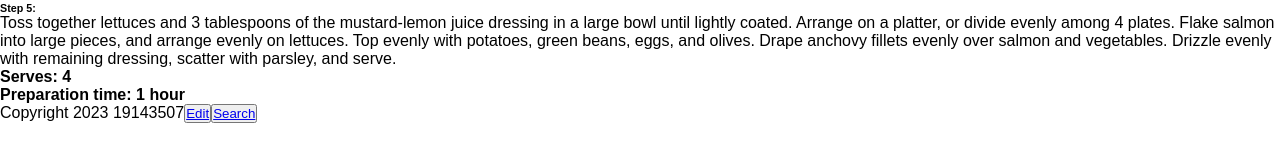
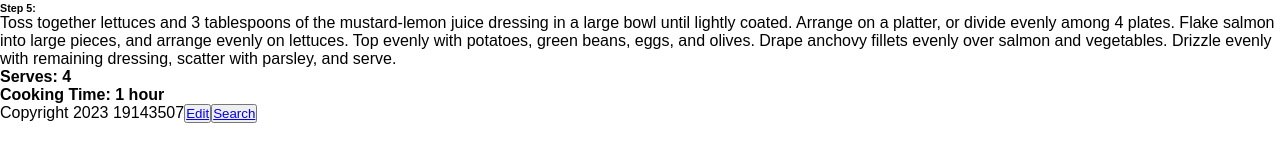
Before and after one commit to 19143507/inn-at-emmington, a Jekyll site: the page built from _recipes/recipe1.md, in a window 1280 px wide. Shown: the part 725-887 px from the top of the page. Built offline with Jekyll 4.4.1, drawn with Linux system fonts in a browser that asks for light colours.

Commit message:
Update Recipe “recipe1”

```diff
--- a/_recipes/recipe1.md
+++ b/_recipes/recipe1.md
@@ -58,5 +58,5 @@ Drizzle remaining 2 tablespoons oil evenly onto a baking sheet. Place salmon, sk
 
 Toss together lettuces and 3 tablespoons of the mustard-lemon juice dressing in a large bowl until lightly coated. Arrange on a platter, or divide evenly among 4 plates. Flake salmon into large pieces, and arrange evenly on lettuces. Top evenly with potatoes, green beans, eggs, and olives. Drape anchovy fillets evenly over salmon and vegetables. Drizzle evenly with remaining dressing, scatter with parsley, and serve.
 
-* **Serves: 4**
-* **Preparation time: 1 hour**
+* **S﻿erves: 4**
+* **C﻿ooking Time: 1 hour**
```
